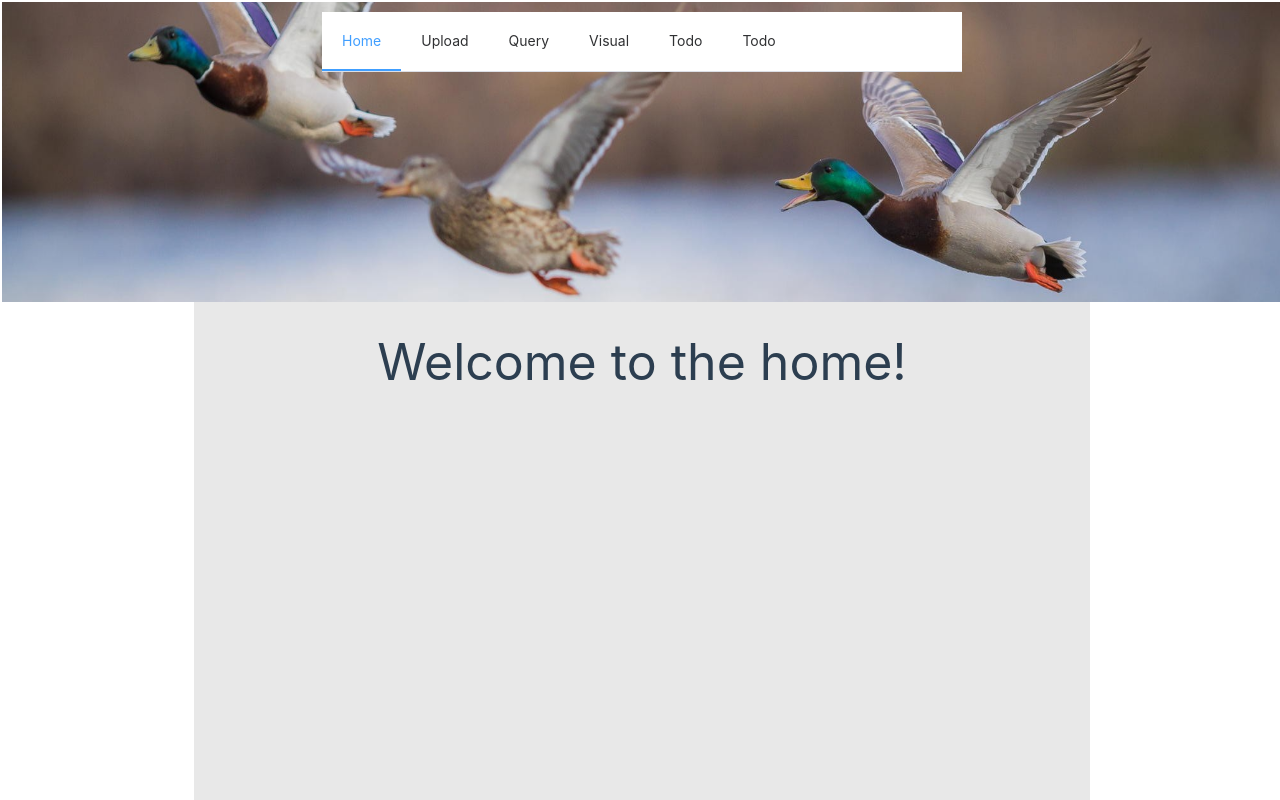
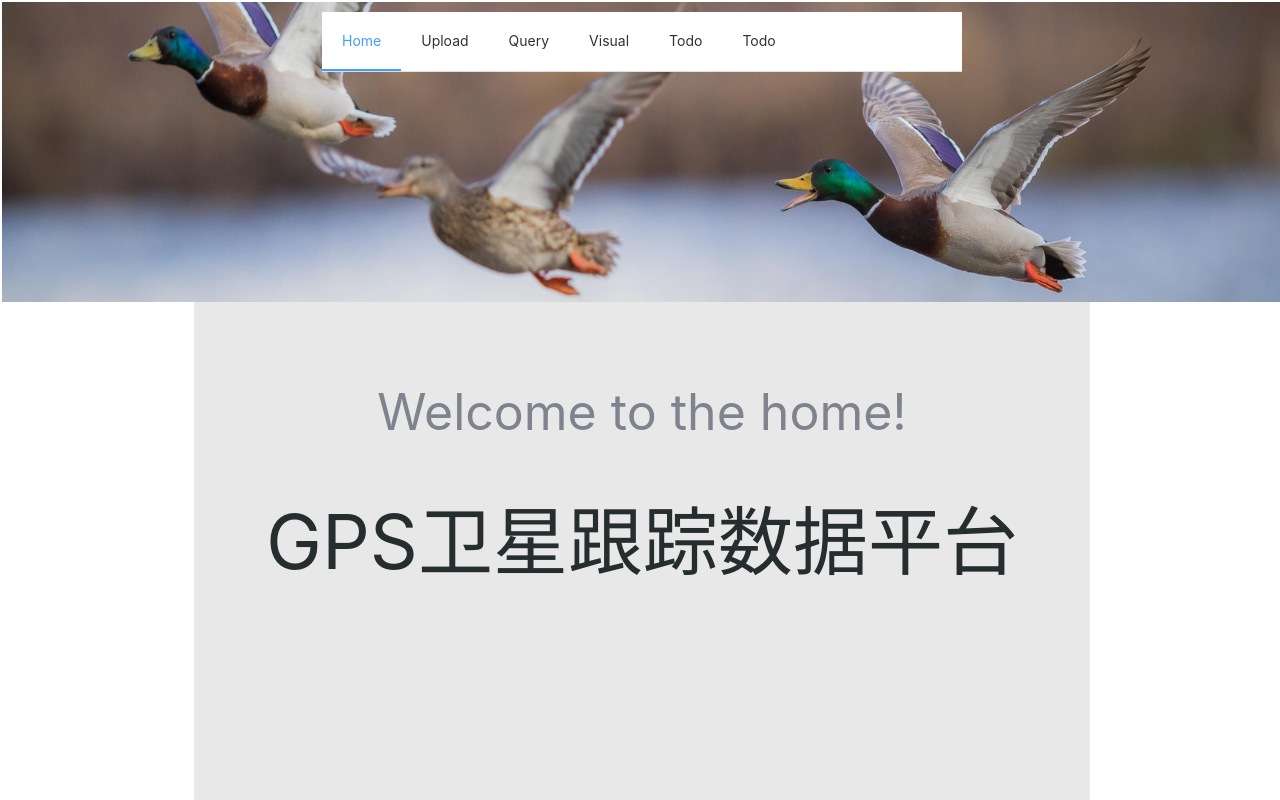
Before and after one commit to dlucs2022/flying_birds_front, a Vue app in the folder version1/: page /upload#/home in a window 1280 px wide. Built offline with nearby package versions, Linux system fonts and the light colour scheme.

Commit message:
upload_fix_bugs

```diff
--- a/version1/src/api/dao.js
+++ b/version1/src/api/dao.js
@@ -23,7 +23,7 @@ export default {
         })
     },
 
-    async getSpecies(){
+    async getSpeciesList(){
         return request({
             url: '/flyingbirds/parser/species',
             method: 'post',
--- a/version1/src/components/AppHome.vue
+++ b/version1/src/components/AppHome.vue
@@ -5,6 +5,11 @@
 <template>
     <div class="home_class">
         Welcome to the home!
+    </div>
+    <div class="system_name">
+      <h2>
+        GPS卫星跟踪数据平台
+      </h2>
     </div>
 </template>
 
@@ -15,5 +20,15 @@
     justify-content: center;
     align-items: center;
     font-size: 50px;
+    margin-top: 50px;
+    color: rgb(127, 131, 142);
+  }
+  .system_name{
+    display: flex;
+    justify-content: center;
+    align-items: center;
+    font-size: 50px;
+    margin-top: 30px;
+    color: rgb(38, 45, 47);
   }
 </style>
```
